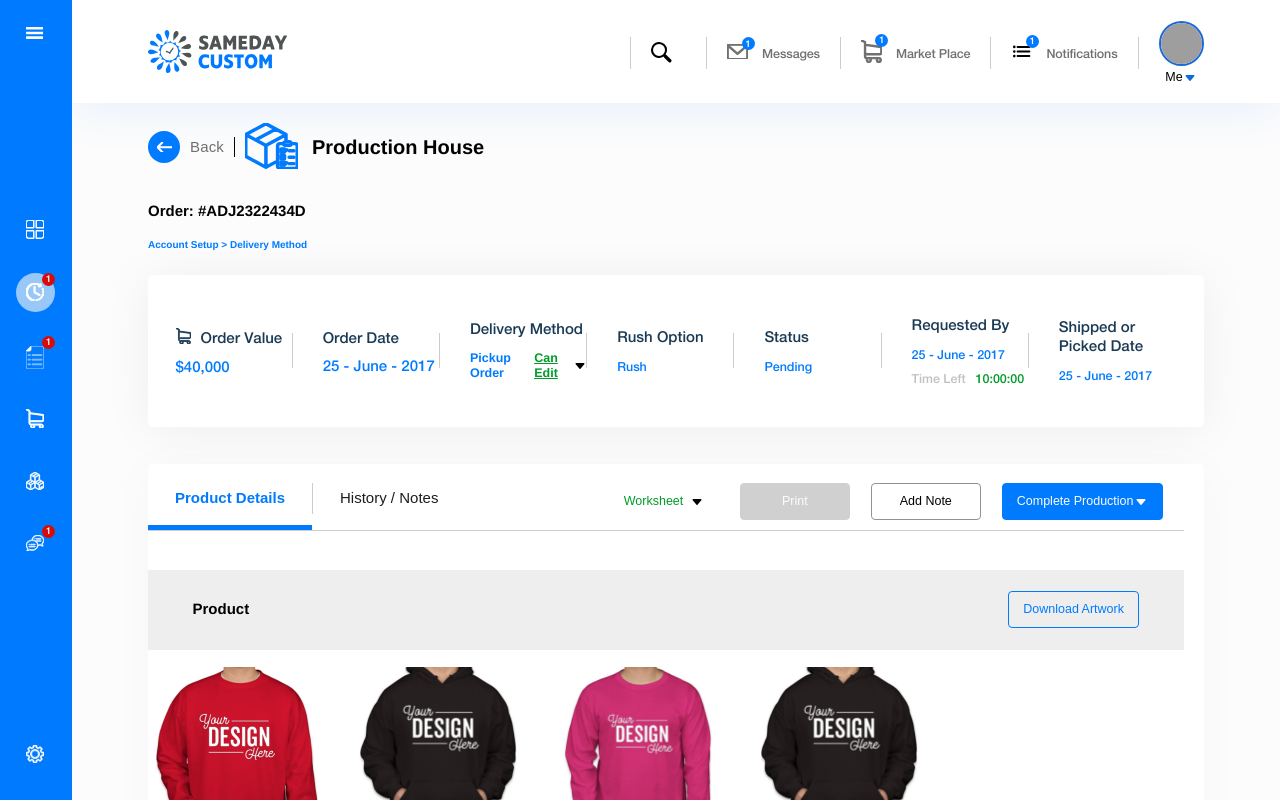
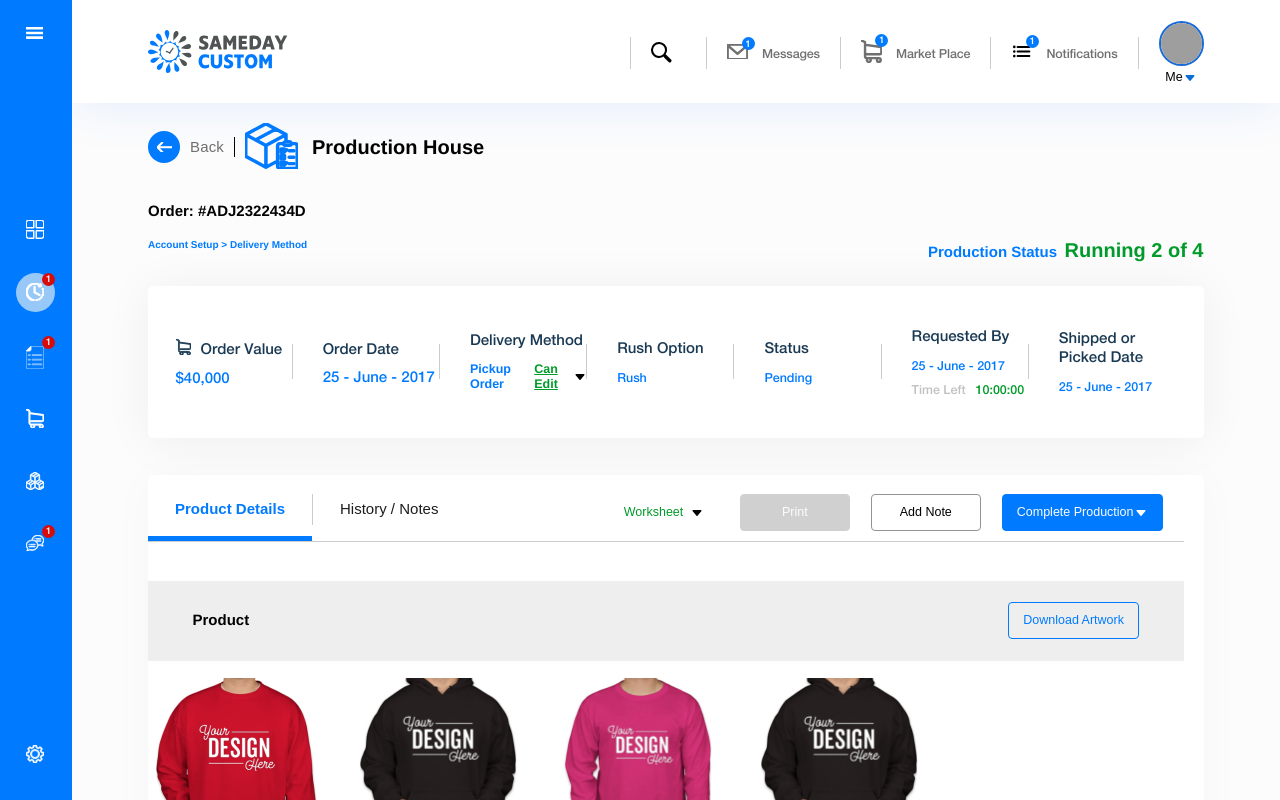
Before and after one commit to tehlordvortex/samedaycustom-interview, a React (Create React App) app: page /operations/production-house/item in a window 1280 px wide. Built offline with nearby package versions, Linux system fonts and the light colour scheme; grey boxes are pictures that could not be loaded.

Commit message:
add status and fix product image captions

```diff
--- a/src/routes/Operations/ProductionItem.js
+++ b/src/routes/Operations/ProductionItem.js
@@ -37,6 +37,27 @@ const Breadcrumbs = styled.h6`
   letter-spacing: 0;
   color: ${ColorPalette.topPanelIcon};
   margin-bottom: 2.3rem;
+
+  display: flex;
+  justify-content: space-between;
+`;
+
+const Status = styled.h6`
+  text-align: right;
+  font-size: 2rem;
+  line-height: 1.225;
+  letter-spacing: 0;
+  color: ${ColorPalette.green};
+`;
+
+const StatusLabel = styled.span`
+  text-align: right;
+  font-size: 1.5rem;
+  line-height: 1.2;
+  letter-spacing: 0;
+  color: ${ColorPalette.topPanelIcon};
+  display: inline-block;
+  margin-right: 0.75rem;
 `;
 
 const SummmaryCard = styled(Card)`
@@ -298,15 +319,15 @@ const ProductCard = () => {
         </ProductImageListItem>
         <ProductImageListItem>
           <ProductImage src={blackLarge} />
-          <ProductImageCaption>Front</ProductImageCaption>
+          <ProductImageCaption>Back</ProductImageCaption>
         </ProductImageListItem>
         <ProductImageListItem>
           <ProductImage src={pinkLarge} />
-          <ProductImageCaption>Front</ProductImageCaption>
+          <ProductImageCaption>Side</ProductImageCaption>
         </ProductImageListItem>
         <ProductImageListItem>
           <ProductImage src={blackLarge} />
-          <ProductImageCaption>Front</ProductImageCaption>
+          <ProductImageCaption>Side</ProductImageCaption>
         </ProductImageListItem>
       </ProductImageList>
       <Table {...tableProps} />
@@ -323,7 +344,13 @@ export const ProductionItem = () => {
         showBackButton
       />
       <OrderID>Order: #ADJ2322434D</OrderID>
-      <Breadcrumbs>Account Setup > Delivery Method</Breadcrumbs>
+      <Breadcrumbs>
+        Account Setup > Delivery Method
+        <Status>
+          <StatusLabel>Production Status</StatusLabel>
+          Running 2 of 4
+        </Status>
+      </Breadcrumbs>
       <SummmaryCard>
         <SummaryItem>
           <SummaryItemTitle>
```
